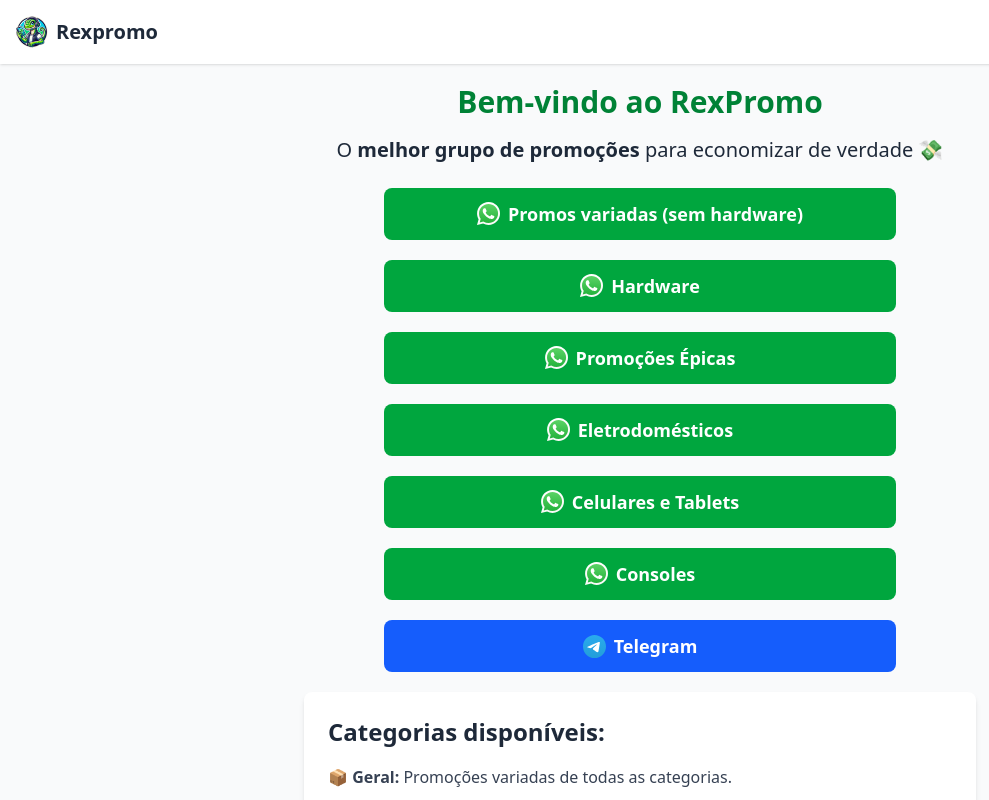
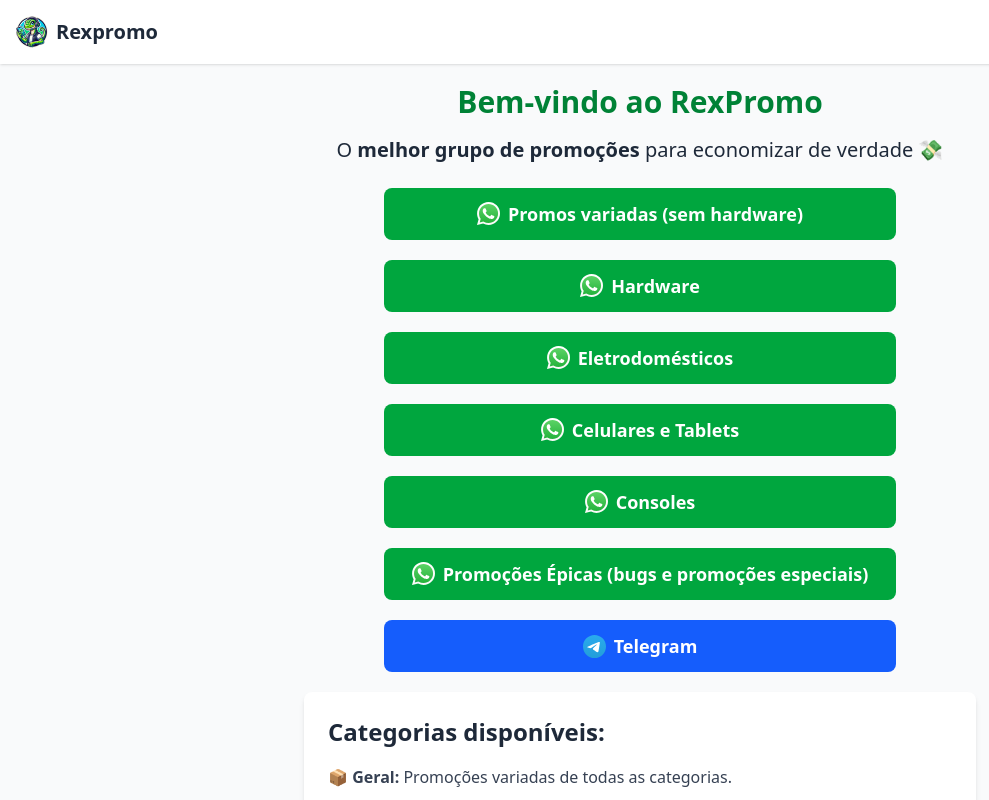
Before and after one commit to luizolivei/rexpromo-site, a Nuxt app: page / in a window 1280 px wide. Shown: the top 800 px of the page, without its empty margins (0-989 px from the left). Built offline with nearby package versions, Linux system fonts and the light colour scheme.

Commit message:
alterar obs do grupo de epicas

```diff
--- a/pages/index.vue
+++ b/pages/index.vue
@@ -49,14 +49,6 @@
           Hardware
         </a>
         <a
-            href="https://chat.whatsapp.com/BruGdLcui2z6YeBhki6og9"
-            target="_blank"
-            class="flex items-center justify-center gap-2 bg-green-600 text-white px-3 py-3 rounded-lg lg:text-lg sm:text-sm font-semibold hover:bg-green-700 transition"
-        >
-          <Icon icon="logos:whatsapp-icon" width="23" />
-          Promoções Épicas
-        </a>
-        <a
             href="https://chat.whatsapp.com/G1yCSVkkXKK9v0oPZAa0Eq"
             target="_blank"
             class="flex items-center justify-center gap-2 bg-green-600 text-white px-3 py-3 rounded-lg lg:text-lg sm:text-sm font-semibold hover:bg-green-700 transition"
@@ -79,6 +71,14 @@
         >
           <Icon icon="logos:whatsapp-icon" width="23" />
           Consoles
+        </a>
+        <a
+            href="https://chat.whatsapp.com/BruGdLcui2z6YeBhki6og9"
+            target="_blank"
+            class="flex items-center justify-center gap-2 bg-green-600 text-white px-3 py-3 rounded-lg lg:text-lg sm:text-sm font-semibold hover:bg-green-700 transition"
+        >
+          <Icon icon="logos:whatsapp-icon" width="23" />
+          Promoções Épicas (bugs e promoções especiais)
         </a>
         <a
             href="https://chat.whatsapp.com/Kc009AGCqj73jG2dRG1AWT"
```
